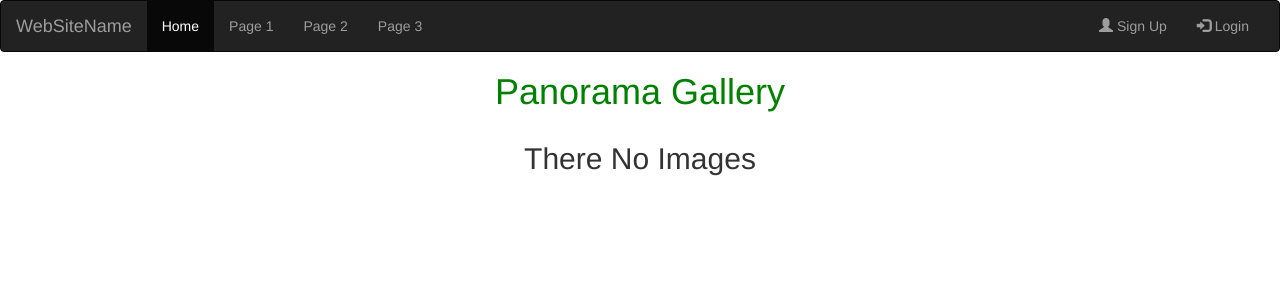
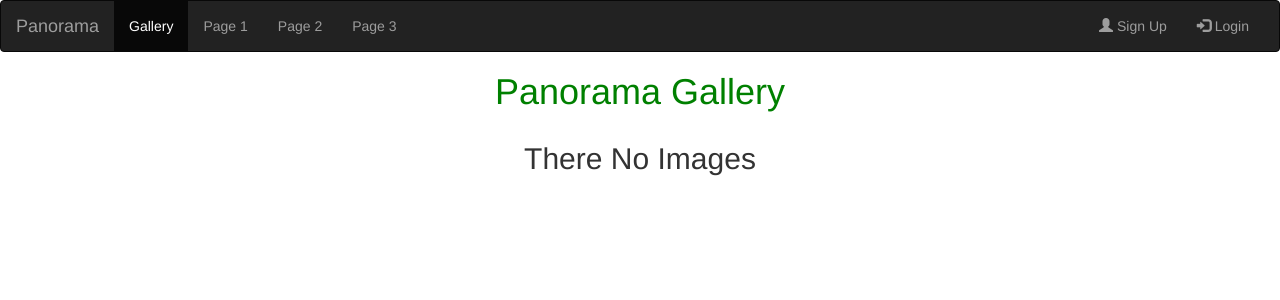
Before and after one commit to macymuhia/Photogenic, a Django app: page /gallery/ in a window 1280 px wide. Shown: the top 300 px of the page. Run offline with Django 3.2, Linux system fonts and the light colour scheme; data that the repository does not hold is empty; some libraries are stand-ins or nearby versions.

Commit message:
Edit navigaation bar with relevant url links to enable navigation between home page and gallery page

```diff
--- a/gallery/templates/navbar.html
+++ b/gallery/templates/navbar.html
@@ -6,11 +6,11 @@
               <span class="icon-bar"></span>
               <span class="icon-bar"></span>
             </button>
-            <a class="navbar-brand" href="#">WebSiteName</a>
+            <a class="navbar-brand" href="{% url 'index' %}">Panorama</a>
         </div>
         <div class="collapse navbar-collapse" id="myNavbar">
             <ul class="nav navbar-nav">
-                <li class="active"><a href="#">Home</a></li>
+                <li class="active"><a href="{% url 'gallery' %}">Gallery</a></li>
                 <li><a href="#">Page 1</a></li>
                 <li><a href="#">Page 2</a></li>
                 <li><a href="#">Page 3</a></li>
```
Also changed, not shown: media/gallery/Selection_018.png (added).
